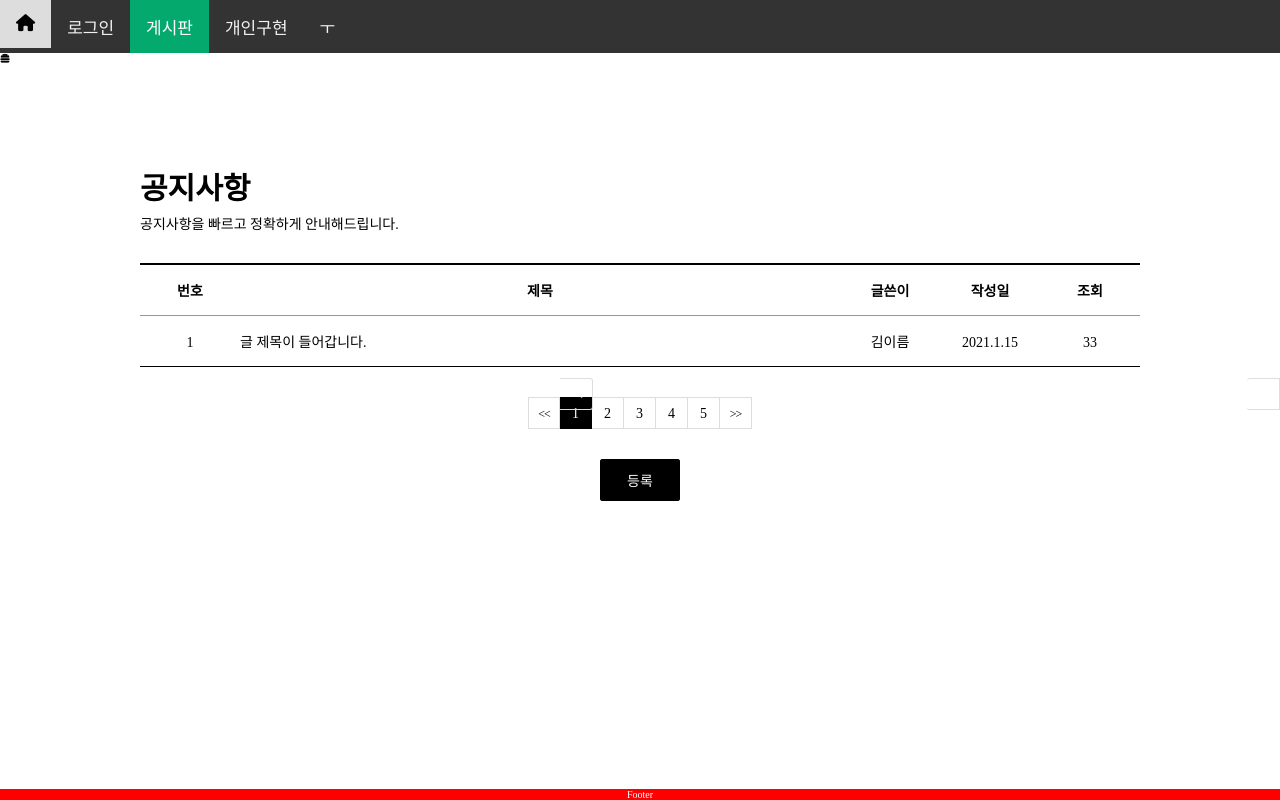
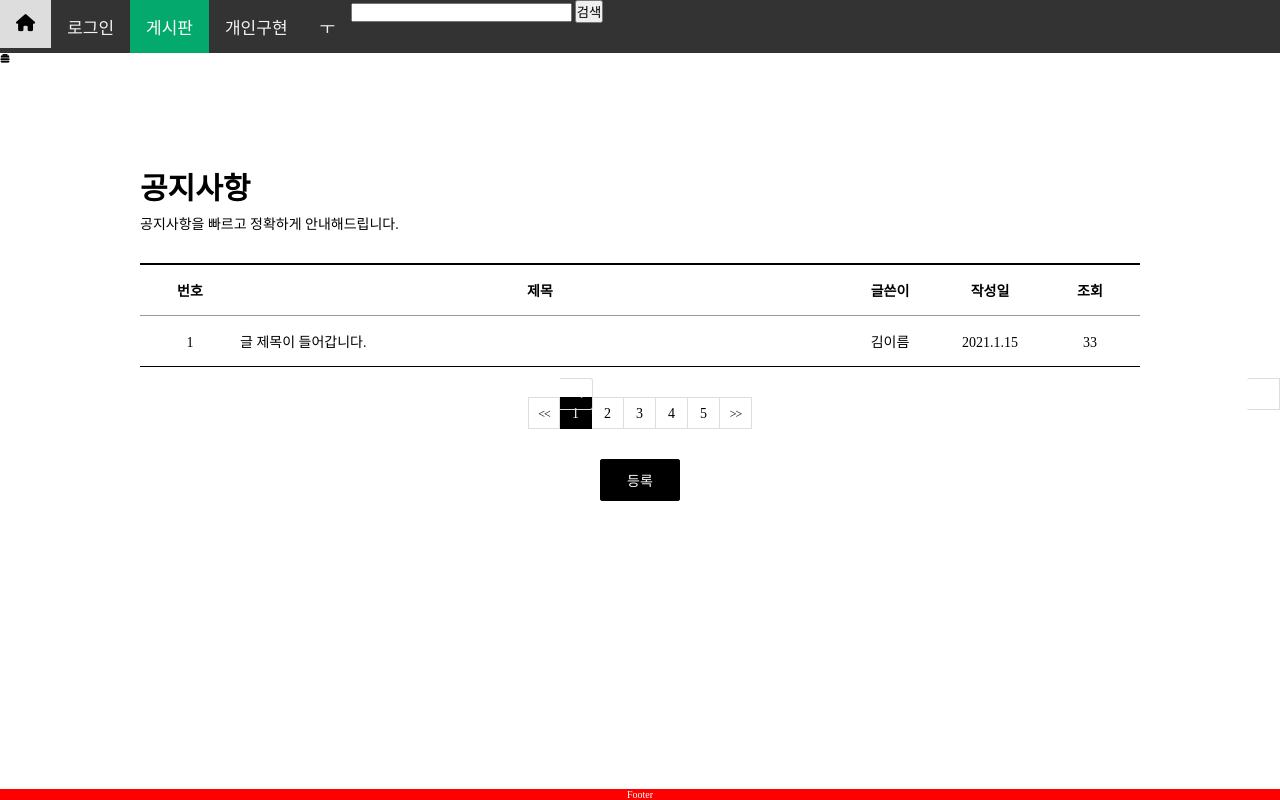
Before and after one commit to seok9924/website, a plain HTML site: page board.html in a window 1280 px wide. Drawn offline with nearby package versions, Linux system fonts and the light colour scheme.

Commit message:
asd
asdasdasd

```diff
--- a/board.html
+++ b/board.html
@@ -30,6 +30,12 @@
         <a class="active" href="#">게시판</a>
         <a href="guhyeon.html">개인구현</a>
         <a href="eating.html">ㅜ</a>
+                <!-- Search Google --> <form method=get action="https://www.google.com/search?" target="_blank" >
+ <input type=text name=q size=25 maxlength=255 value=""    autocomplete="off"
+ /> <!-- 구글 검색 입력 창 -->
+ <input type=hidden name='as_sitesearch' value='google.com'/>
+ <input type=button value='검색'/>
+</form> <!-- Search Google -->
 
       </div>
     <div id="mySidenav" class="sidenav">
```
Also changed, not shown: calcul.html (+6 -0 lines), eating.html (+6 -0 lines), edit.html (+6 -0 lines), guhyeon.html (+6 -0 lines), index.html (+6 -0 lines), list.html (+6 -0 lines), view.html (+6 -0 lines), write.html (+6 -0 lines).
